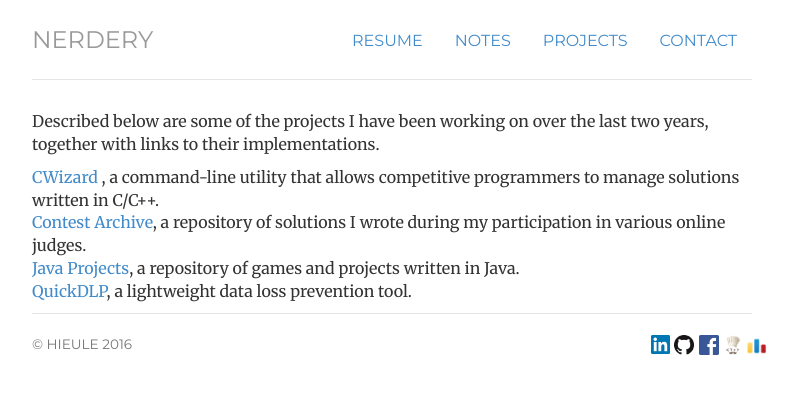
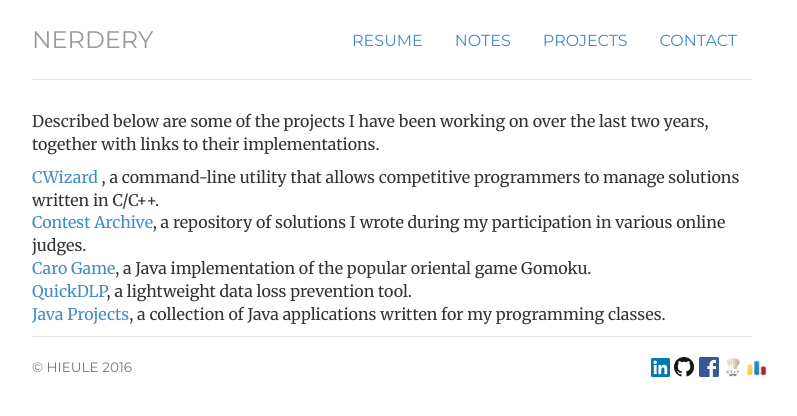
Before and after one commit to hieule22/hieule22.github.io, a Jekyll site: the page built from projects/index.html, in a window 1280 px wide. Shown: the top 416 px of the page, without its empty margins (248-1045 px from the left). Built offline with Jekyll 4.4.1, drawn with Linux system fonts in a browser that asks for light colours.

Commit message:
Update Projects page

```diff
--- a/projects/index.html
+++ b/projects/index.html
@@ -8,9 +8,16 @@ description: List of projects by Hieu le
   <p> Described below are some of the projects I have been working on over the last two years, together with links to their implementations.</p>
 
   <ul class="list-unstyled">
-    <li><a href="https://github.com/hieule22/cwizard" title="cwizard"> CWizard </a>, a command-line utility that allows competitive programmers to manage solutions written in C/C++.</li>
-    <li><a href="https://github.com/hieule22/contests" title="contests"> Contest Archive</a>, a repository of solutions I wrote during my participation in various online judges.</li>
-    <li><a href="https://github.com/hieule22/java-projects" title="java-projects">Java Projects</a>, a repository of games and projects written in Java.</li>
-    <li><a href="https://github.com/hieule22/dlp-cdd" title="dlp-cpp">QuickDLP</a>, a lightweight data loss prevention tool.</li>
+    <li><a href="https://github.com/hieule22/cwizard" title="cwizard"> CWizard </a>,
+      a command-line utility that allows competitive programmers to manage
+      solutions written in C/C++.</li>
+    <li><a href="https://github.com/hieule22/contests" title="contests"> Contest Archive</a>,
+      a repository of solutions I wrote during my participation in various online judges.</li>
+    <li><a href="https://github.com/hieule22/caro-game" title="caro-game">Caro Game</a>,
+      a Java implementation of the popular oriental game Gomoku.</li>
+    <li><a href="https://github.com/hieule22/dlp-cdd" title="dlp-cpp">QuickDLP</a>,
+      a lightweight data loss prevention tool.</li>
+    <li><a href="https://github.com/hieule22/cs260" title="cs260">Java Projects</a>,
+      a collection of Java applications written for my programming classes.
   </ul>
 </div>
```
